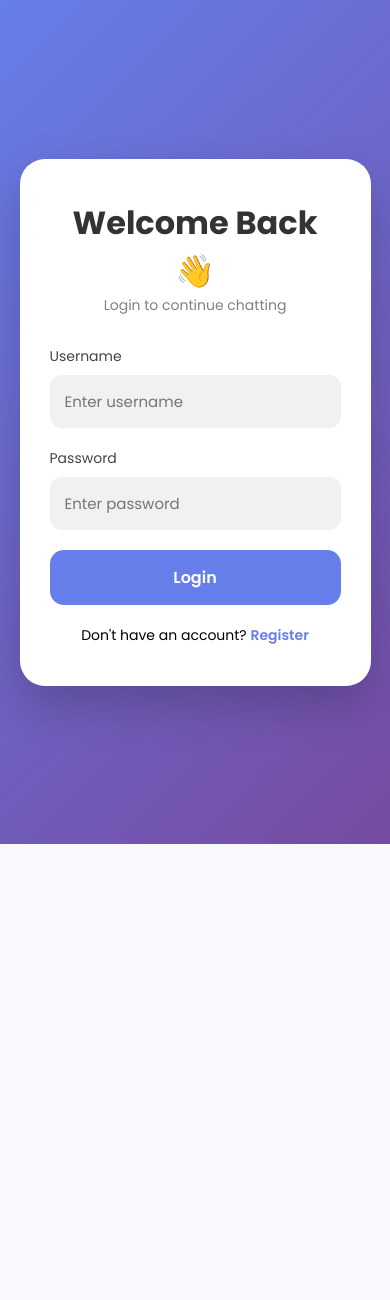
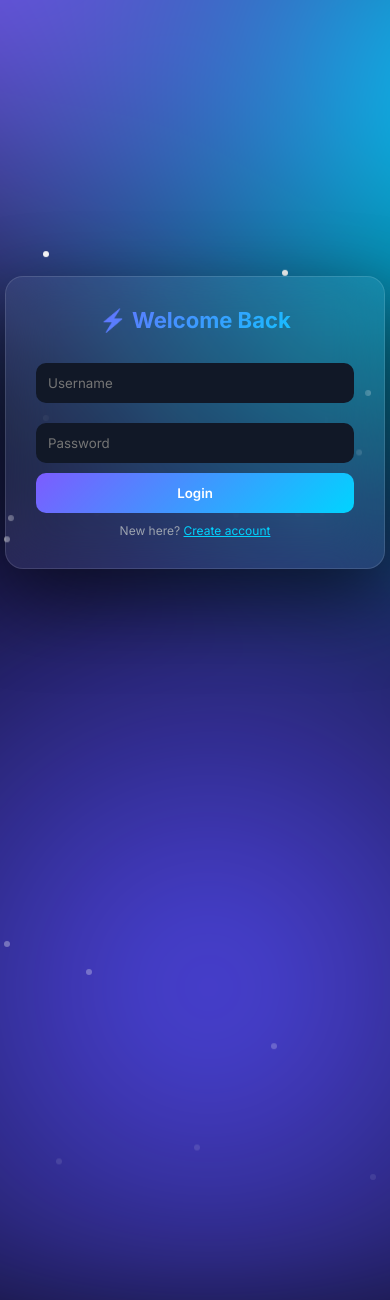
Before and after one commit to HARSHAKOLIPAKA/CTrend, a Flask app: page /login in a window 390 px wide; the page is wider, and only the part inside the window is pictured. Shown: the top 1300 px of that part. Before the commit the page ends 844 px from the top of that part, so only its background shows below. Run offline with Flask 3, Linux system fonts and the light colour scheme.

Commit message:
Update login.html

```diff
--- a/templates/login.html
+++ b/templates/login.html
@@ -3,16 +3,17 @@
 <head>
 <meta charset="UTF-8">
 <meta name="viewport" content="width=device-width, initial-scale=1.0">
-    <title>Login</title>
 
-    <link href="https://fonts.googleapis.com/css2?family=Poppins:wght@400;500;600;700&display=swap" rel="stylesheet">
+<title>Login • Legend</title>
+
+<link href="https://fonts.googleapis.com/css2?family=Inter:wght@300;400;500;600;700&display=swap" rel="stylesheet">
 
 <style>
 *{
     margin:0;
     padding:0;
+    font-family:Inter;
     box-sizing:border-box;
-            font-family:'Poppins',sans-serif;
 }
 
 body{
@@ -20,149 +21,140 @@
     display:flex;
     justify-content:center;
     align-items:center;
-            background:linear-gradient(135deg,#667eea,#764ba2);
+    background:#05070d;
+    overflow:hidden;
+    color:white;
 }
 
-        .container{
-            width:380px;
-            background:#fff;
-            border-radius:25px;
-            padding:40px 30px;
-            box-shadow:0 20px 50px rgba(0,0,0,.2);
+/* glowing animated background */
+.bg{
+    position:absolute;
+    width:200%;
+    height:200%;
+    background:
+        radial-gradient(circle at 20% 20%, #7c5cff, transparent 35%),
+        radial-gradient(circle at 80% 30%, #00d4ff, transparent 40%),
+        radial-gradient(circle at 50% 80%, #4f46e5, transparent 45%);
+    filter: blur(70px);
+    animation: float 12s infinite alternate ease-in-out;
 }
 
-        .title{
-            text-align:center;
-            margin-bottom:30px;
+@keyframes float{
+    from{transform:translate(-10%,-10%) scale(1);}
+    to{transform:translate(10%,10%) scale(1.1);}
 }
 
-        .title h1{
-            color:#333;
-            font-size:32px;
+/* floating particles */
+.particle{
+    position:absolute;
+    width:6px;
+    height:6px;
+    background:white;
+    border-radius:50%;
+    opacity:0.2;
+    animation: rise 8s infinite linear;
 }
 
-        .title p{
-            color:gray;
-            font-size:14px;
+@keyframes rise{
+    from{transform:translateY(100vh); opacity:0;}
+    to{transform:translateY(-20vh); opacity:1;}
 }
 
-        .input-box{
-            margin-bottom:20px;
+.card{
+    position:relative;
+    z-index:2;
+    width:380px;
+    padding:30px;
+    border-radius:18px;
+    background:rgba(255,255,255,0.06);
+    backdrop-filter: blur(25px);
+    border:1px solid rgba(255,255,255,0.12);
+    box-shadow:0 30px 80px rgba(0,0,0,0.6);
+    animation: pop 0.6s ease;
 }
 
-        .input-box label{
-            display:block;
-            margin-bottom:8px;
-            font-size:14px;
-            color:#444;
+@keyframes pop{
+    from{transform:scale(0.9);opacity:0;}
+    to{transform:scale(1);opacity:1;}
 }
 
-        .input-box input{
-            width:100%;
-            padding:15px;
-            border:none;
-            border-radius:12px;
-            background:#f1f1f1;
-            outline:none;
-            font-size:15px;
+h2{
+    text-align:center;
+    margin-bottom:20px;
+    font-size:22px;
+    background:linear-gradient(135deg,#7c5cff,#00d4ff);
+    -webkit-background-clip:text;
+    -webkit-text-fill-color:transparent;
 }
 
-        .input-box input:focus{
-            border:2px solid #667eea;
-            background:#fff;
+input{
+    width:100%;
+    padding:12px;
+    margin:10px 0;
+    border-radius:10px;
+    border:none;
+    outline:none;
+    background:#111827;
+    color:white;
+    transition:0.2s;
 }
 
-        .btn{
+input:focus{
+    outline:2px solid #7c5cff;
+}
+
+button{
     width:100%;
-            padding:15px;
+    padding:12px;
     border:none;
-            border-radius:14px;
-            background:#667eea;
+    border-radius:10px;
+    background:linear-gradient(135deg,#7c5cff,#00d4ff);
     color:white;
-            font-size:16px;
     font-weight:600;
     cursor:pointer;
-            transition:.3s;
+    transition:0.2s;
 }
 
-        .btn:hover{
-            background:#5a67d8;
+button:hover{
+    transform:scale(1.04);
 }
 
-        .bottom{
+.hint{
+    font-size:12px;
+    color:#9ca3af;
     text-align:center;
-            margin-top:20px;
-            font-size:14px;
-        }
-
-        .bottom a{
-            color:#667eea;
-            text-decoration:none;
-            font-weight:600;
-        }
-
-        .flash{
-            background:#ffeded;
-            color:red;
-            padding:12px;
-            border-radius:10px;
-            margin-bottom:15px;
-            text-align:center;
-        }
-
-        @media(max-width:420px){
-            .container{
-                width:90%;
-            }
+    margin-top:10px;
 }
 </style>
 </head>
+
 <body>
 
-<div class="container">
+<div class="bg"></div>
 
-    <div class="title">
-        <h1>Welcome Back 👋</h1>
-        <p>Login to continue chatting</p>
-    </div>
+<!-- particles -->
+<script>
+for(let i=0;i<25;i++){
+    let p = document.createElement("div");
+    p.className="particle";
+    p.style.left=Math.random()*100+"vw";
+    p.style.animationDuration=(5+Math.random()*5)+"s";
+    document.body.appendChild(p);
+}
+</script>
 
-    {% with messages = get_flashed_messages() %}
-        {% if messages %}
-            <div class="flash">
-                {{ messages[0] }}
-            </div>
-        {% endif %}
-    {% endwith %}
+<div class="card">
+    <h2>⚡ Welcome Back</h2>
 
     <form method="POST">
-
-        <div class="input-box">
-            <label>Username</label>
-            <input type="text"
-                   name="username"
-                   placeholder="Enter username"
-                   required>
-        </div>
-
-        <div class="input-box">
-            <label>Password</label>
-            <input type="password"
-                   name="password"
-                   placeholder="Enter password"
-                   required>
-        </div>
-
-        <button class="btn" type="submit">
-            Login
-        </button>
-
+        <input name="username" placeholder="Username" required>
+        <input type="password" name="password" placeholder="Password" required>
+        <button type="submit">Login</button>
     </form>
 
-    <div class="bottom">
-        Don't have an account?
-        <a href="/register">Register</a>
+    <div class="hint">
+        New here? <a href="/register" style="color:#00d4ff">Create account</a>
     </div>
-
 </div>
 
 </body>
```
Lines whose indentation alone changed are shown as unchanged.
